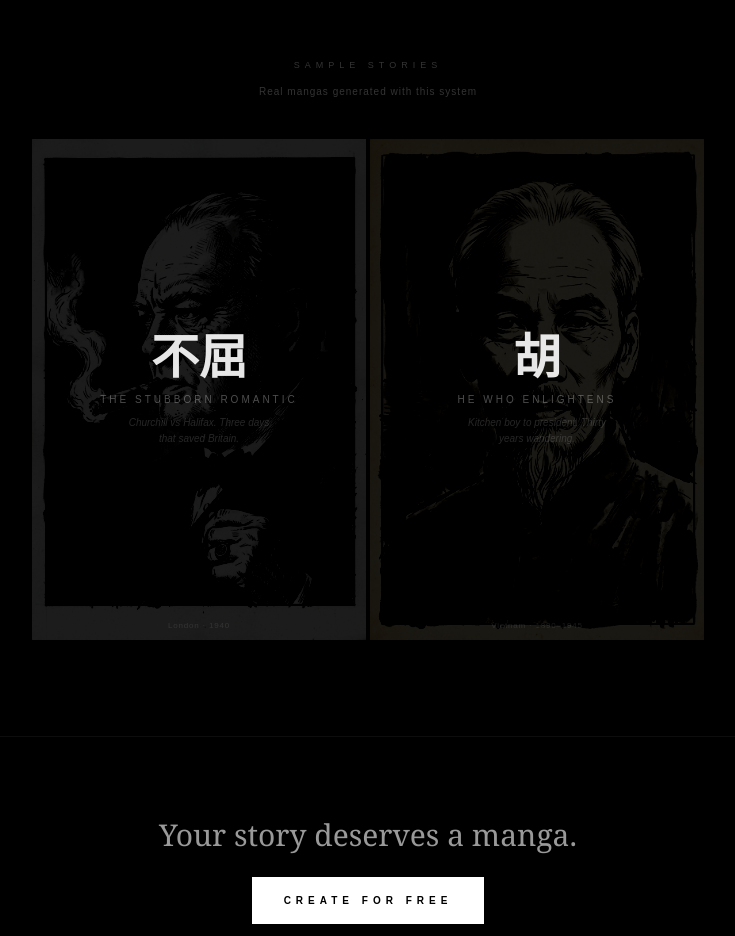
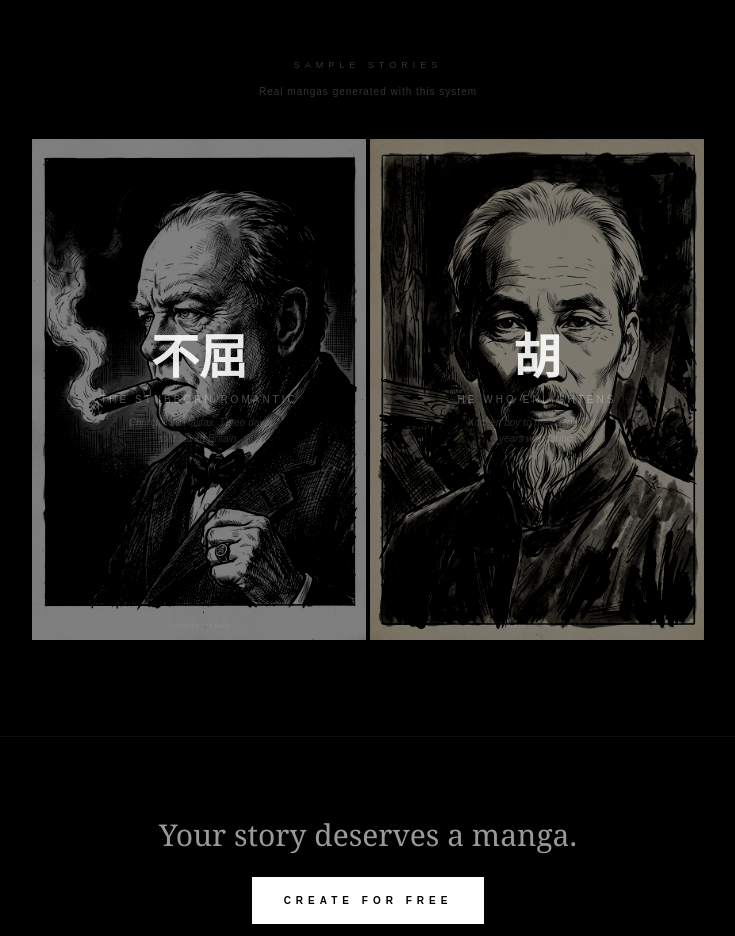
Before and after one commit to Vietnam-VoDich/manga-master, a Next.js app in the folder frontend/: page / in a window 1280 px wide. Shown: the part 1220-2156 px from the top of the page, without its empty margins (272-1007 px from the left). Built offline with nearby package versions, Linux system fonts and the light colour scheme.

Commit message:
Brighten sample manga covers on landing page (0.2 → 0.5)

```diff
--- a/frontend/src/app/page.tsx
+++ b/frontend/src/app/page.tsx
@@ -90,7 +90,7 @@ export default function LandingPage() {
             <div key={s.title} className="group relative aspect-[2/3] overflow-hidden bg-zinc-950">
               <div
                 className="absolute inset-0 bg-cover bg-center transition-all duration-500 group-hover:scale-105"
-                style={{ backgroundImage: `url(${s.cover})`, filter: "brightness(0.2) contrast(1.3)" }}
+                style={{ backgroundImage: `url(${s.cover})`, filter: "brightness(0.5) contrast(1.2)" }}
               />
               <div className="absolute inset-0 flex flex-col items-center justify-center text-center p-4 sm:p-6 z-10">
                 <div className="font-serif text-4xl sm:text-5xl font-black text-white/90 mb-2 sm:mb-3">{s.kanji}</div>
```
